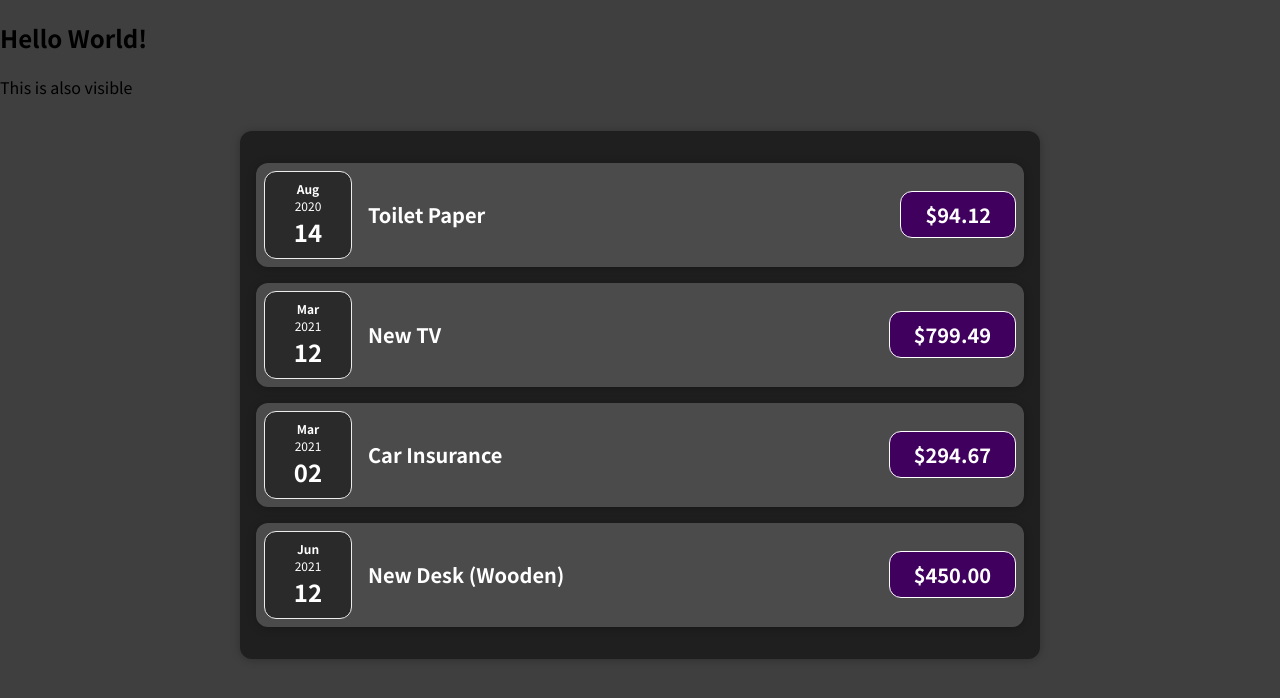
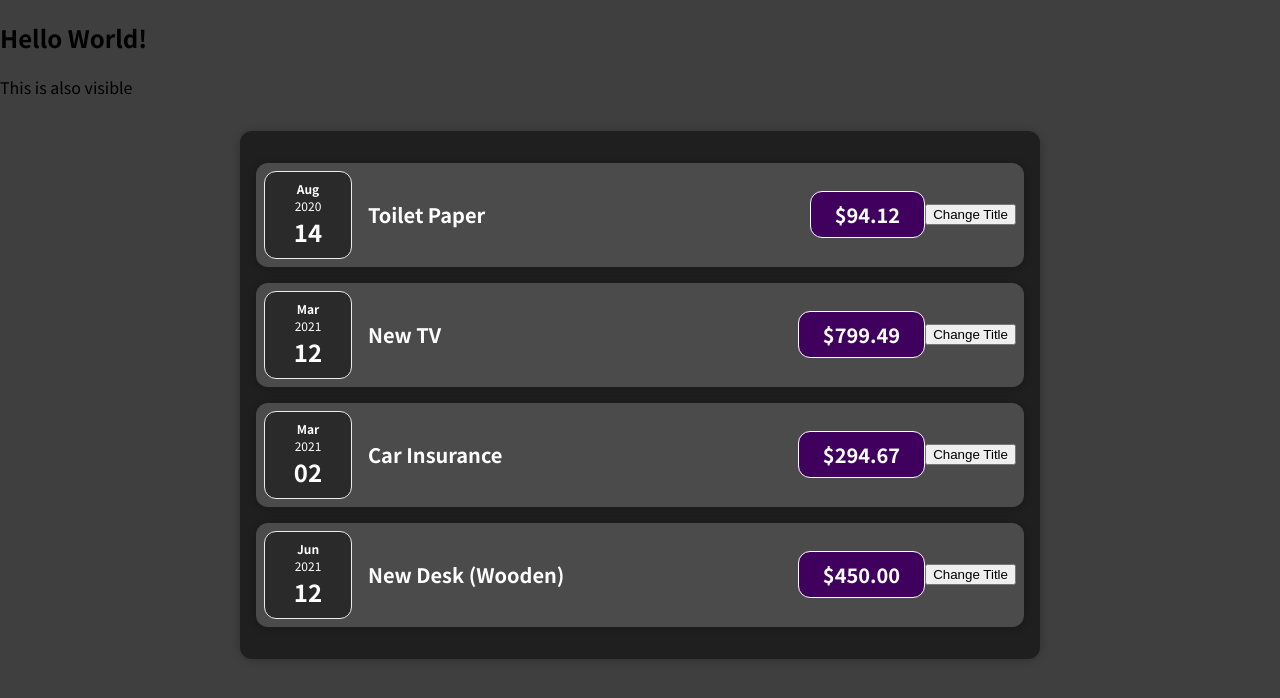
Before and after one commit to Raihan9797/react-complete-guide, a React (Create React App) app in the folder section-4-react-states/react-complete-guide/: page / in a window 1280 px wide. Shown: the top 698 px of the page. Built offline with nearby package versions, Linux system fonts and the light colour scheme.

Commit message:
46. Listening to Events and working with event handlers

```diff
--- a/section-4-react-states/react-complete-guide/src/components/Expenses/ExpenseItem.js
+++ b/section-4-react-states/react-complete-guide/src/components/Expenses/ExpenseItem.js
@@ -6,15 +6,23 @@
     // console.log(props)
     // possible to edit vars in a diff var!
     const expenseAmt = props.amount.toFixed(2);
+    let title = props.title
+
+    function clickHandler() {
+        title = "title has changed!";
+        console.log("Clicked!");
+        console.log(title);
+    }
 
     // brackets to tell js its one liner.
     return (
     <Card className = "expense-item">
         <ExpenseDate date = {props.date}></ExpenseDate>
         <div className = "expense-item__description">
-            <h2>{ props.title }</h2>
+            <h2>{ title }</h2>
         </div>
         <div className = "expense-item__price">${ expenseAmt }</div>
+        <button onClick = {clickHandler} >Change Title</button>
     </Card>
     );
 
```
Also changed, not shown: 2 other files (tests, documents, lock files or other folders).
